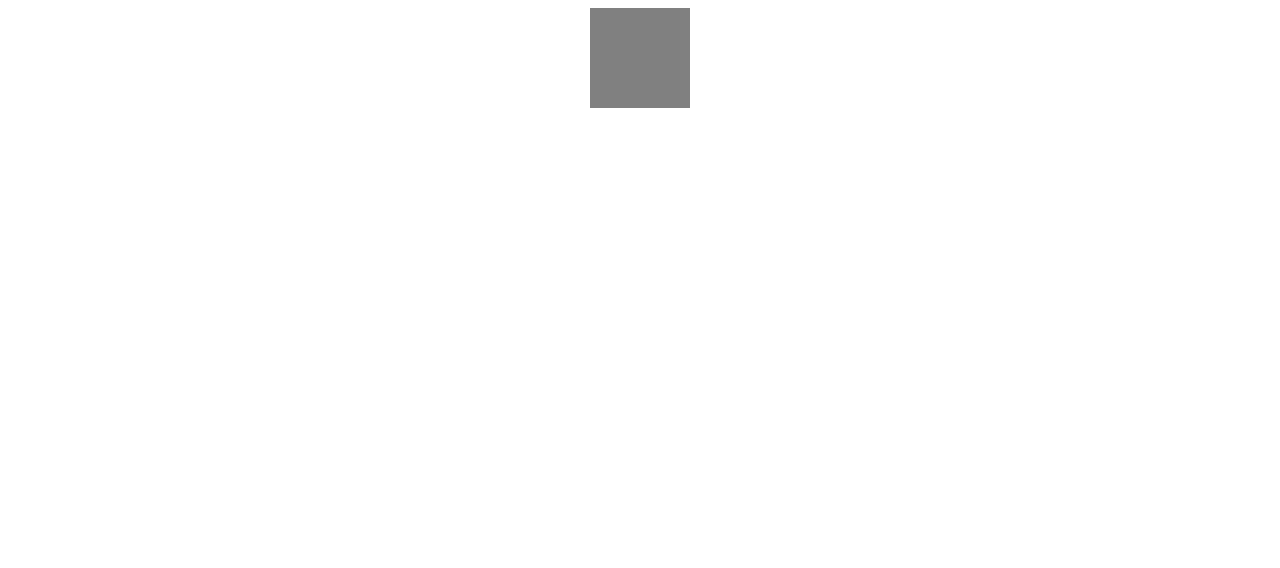
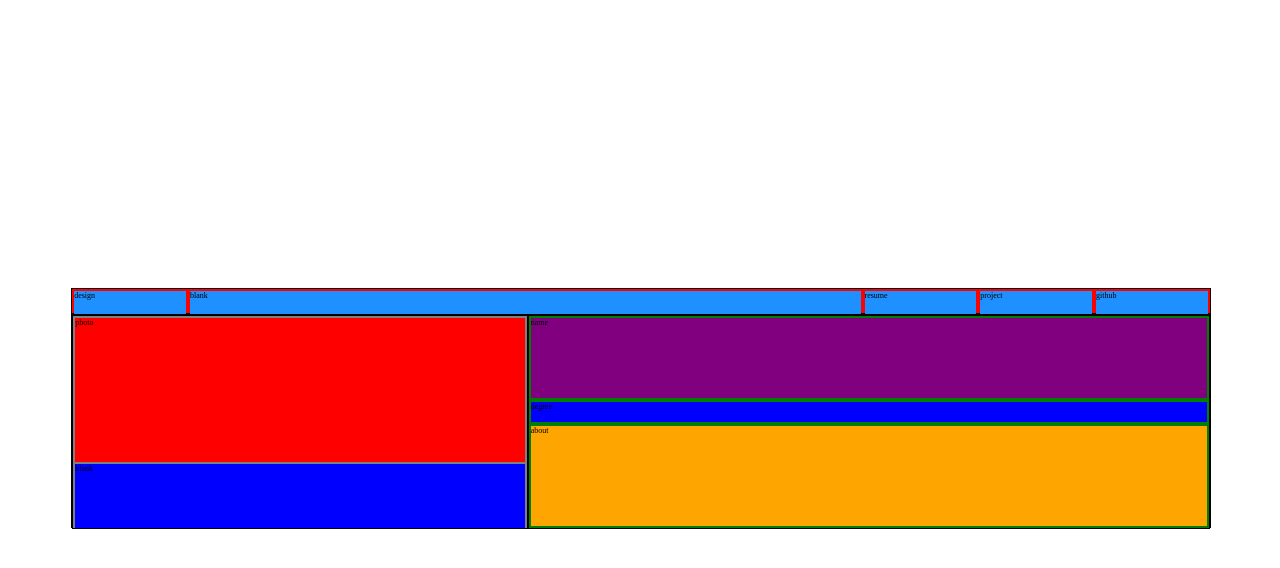
Before and after one commit to Hellcode123/Buisness-card-template, a plain HTML site: page index.html in a window 1280 px wide. Drawn offline with Linux system fonts and the light colour scheme.

Commit message:
Update index.html
Buy it for $1

```diff
--- a/index.html
+++ b/index.html
@@ -1,27 +1,141 @@
 <!DOCTYPE html>
 <html lang="en">
 <head>
+  <link rel="stylesheet"href="my buisness card.css">
   <style>
     body{
   display: flex;
+  height: 100vh;
   justify-content: center;
   align-items: center;
+  font-size:1vh;
+}
+.main{
+  height: 30%;
+  width: 90%;
+  border:;
+  background-color: black;
+  display: flex;
+  flex-direction: column;
+}
+.up{
 
+  height: 10%;
+  background-color: red;
+  width: 100%;
+  border: solid black 1px;
+  display: flex;
+  flex-direction: row;
+  margin-bottom: ;
+  flex-grow: ;
+}
+.b{
+  margin-bottom: 2px;
+  margin: 2px;
   height: 100%;
+  width: 25%;
+  background-color: dodgerblue;
 }
-.box{
-  height: 100px;
+.design{
+  flex-grow: ;
+  width: 10%;
+}
+.blank{
+  width: 60%;
+}
+.github{
+  flex-grow: ;
+  width: 10%;
+}
+.project{
+  flex-grow: ;
+  width: 10%;
+}
+.resume{
+  flex-grow: ;
+  width: 10%;
+}
+.down{
+
+  height: 90%;
+  background-color: blue;
+  width: 100%;
+  border: solid black 1px;
+  display: flex;
+  flex-direction: row;
+
+}
+.i{
+height: 100%;
+border: solid black 1px;
+}
+.left{
+  width:40%;
   background-color: grey;
-  width:100px;
+}
+.top{
+  top: 0;
+  margin: 2px;
+  height: 68%;
+  background-color:red;
+}
+.bottom{
+  bottom: 0;
+  margin: 2px;
+  height: 30%;
+  background-color:blue;
+}
+.right{
+  width: 60%;
+  background-color: green;
   display: flex;
+  flex-direction: column;
+}
+.name{
+  background-color: purple;
+  height: ;
+  margin: 2px;
+  height: 40%;
+}
+.degree{
+  background-color: blue;
+  margin: 2px;
+  height: 10%;
+}
+.about{
+  background-color: orange;
+  height: 50%;
+  margin: 2px;
 }
   </style>
-
-  <title>My busisness card</title>
+  <meta charset="utf-8"name="viewport"width="device-width,intial-scale="1.0">
+  <title>My buisness card</title>
 </head>
 <body>
 
-    <div class="box"></div>
+  <div class="main">
 
+    <div class="up">
+      <div class="b design">design</div>
+      <div class="b blank">blank</div>
+      <div class="b resume">resume</div>
+      <div class="b project">project</div>
+      <div class="b github">github</div>
+    </div>
+
+    <div class="down">
+      <div class="i left">
+        <div class="top">photo</div>
+        <div class="bottom">blank</div>
+
+      </div>
+
+     <div class="i right">
+       <div class="name">name</div>
+       <div class="degree">degree</div>
+       <div class="about">about</div>
+     </div>
+    </div>
+  </div>
 </body>
-</html>
+  </html>
```
